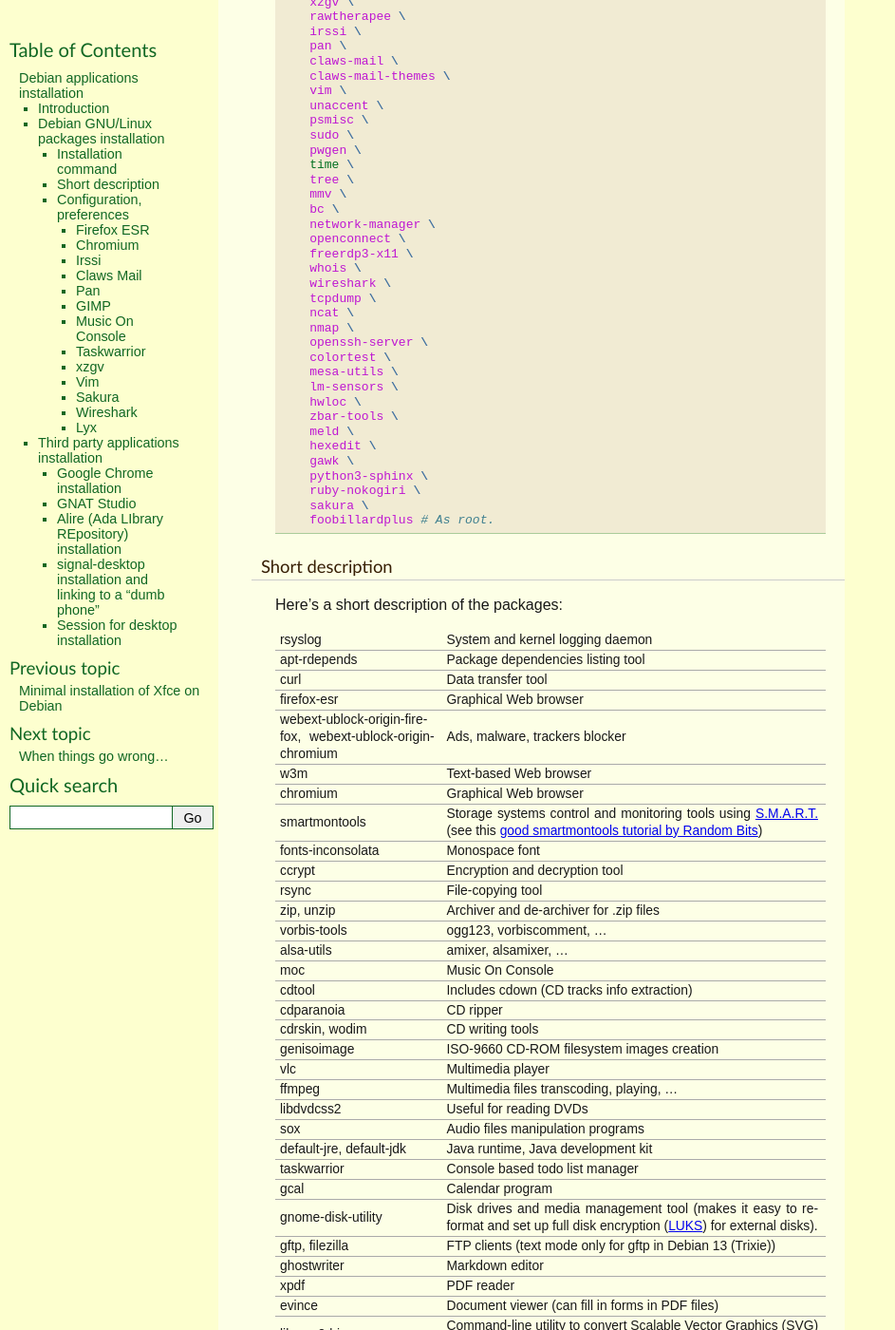
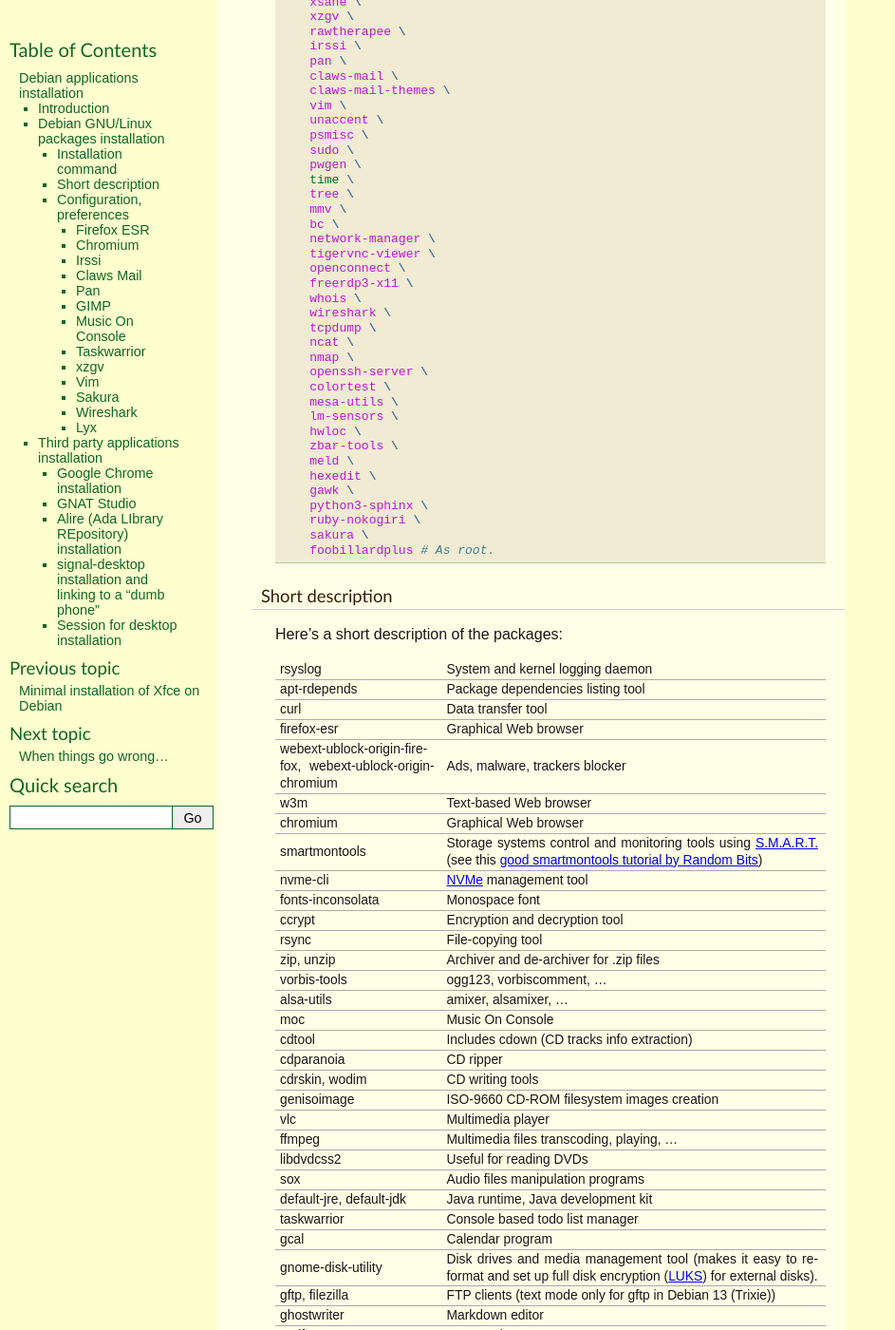
Before and after one commit to thierr26/thierr26_personal_notes_sphinx_sources, a Sphinx documentation site: the page built from source/debian_apps_install.rst, in a window 1280 px wide and 1400 px high, scrolled down 1916 px. Shown: the whole window at 95% size, without its empty margins (0-943 px from the left). Built offline with Sphinx 7.4.7, drawn with Linux system fonts in a browser that asks for light colours; some of the changed text lies outside the part shown.

Commit message:
Add nvme-cli + tigervnc-viewer in Debian app. page

```diff
--- a/source/debian_apps_install.rst
+++ b/source/debian_apps_install.rst
@@ -42,6 +42,7 @@
       w3m \
       chromium \
       smartmontools \
+      nvme-cli \
       fonts-inconsolata \
       ccrypt \
       rsync \
@@ -104,6 +105,7 @@
       mmv \
       bc \
       network-manager \
+      tigervnc-viewer \
       openconnect \
       freerdp3-x11 \
       whois \
@@ -154,6 +156,8 @@
     - Storage systems control and monitoring tools using `S.M.A.R.T.
       <https://en.wikipedia.org/wiki/S.M.A.R.T.>`_ (see this `good
       smartmontools tutorial by Random Bits <https://blog.shadypixel.com/monitoring-hard-drive-health-on-linux-with-smartmontools>`_)
+  * - nvme-cli
+    - `NVMe <https://en.wikipedia.org/wiki/NVM_Express>`_ management tool
   * - fonts-inconsolata
     - Monospace font
   * - ccrypt
@@ -280,6 +284,8 @@
     - Calculator language, to be used in scripts or interactively
   * - network-manager
     - Network management framework
+  * - tigervnc-viewer
+    - `VNC <https://en.wikipedia.org/wiki/VNC>`_ client
   * - openconnect
     - Client for GlobalProtect VPN (among others)
   * - freerdp3-x11
```
